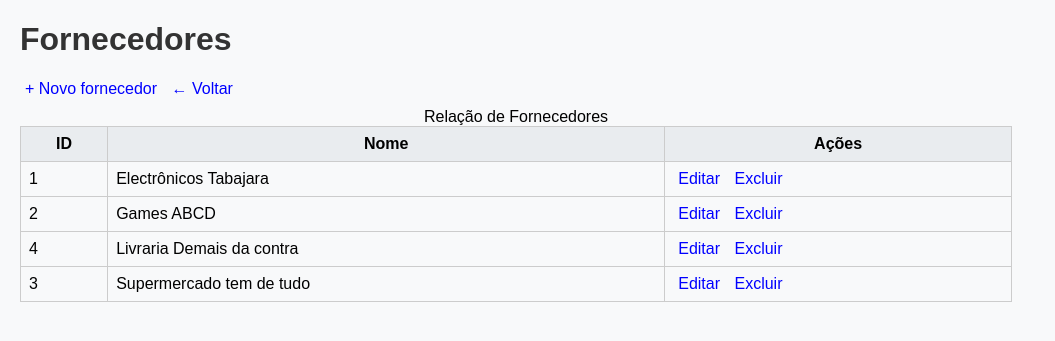
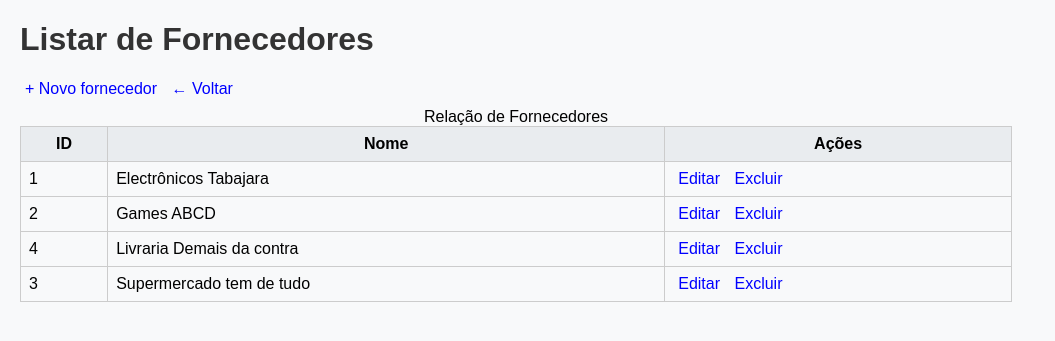
Before and after one commit to Elioise/flybynight-gerenciamento, a PHP site: page /fornecedores/listar.php in a window 1280 px wide. Shown: the top 341 px of the page, without its empty margins (0-1055 px from the left). Run offline with PHP 8.4, Linux system fonts and the light colour scheme; data comes from the database, SQL or seed files in the repository.

Commit message:
editar fornecedores

```diff
--- a/fornecedores/listar.php
+++ b/fornecedores/listar.php
@@ -19,7 +19,7 @@ $fornecedores = buscarFornecedores($conexao);
     <link rel="stylesheet" href="../css/estilos.css">
 </head>
 <body>
-    <h1>Fornecedores</h1>
+    <h1> Listar de Fornecedores</h1>
     <a href="inserir.php">+ Novo fornecedor</a>
     <a href="../index.php">← Voltar</a>
 
```
